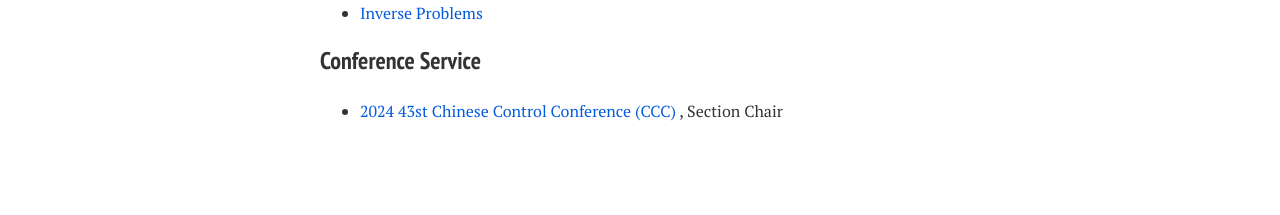
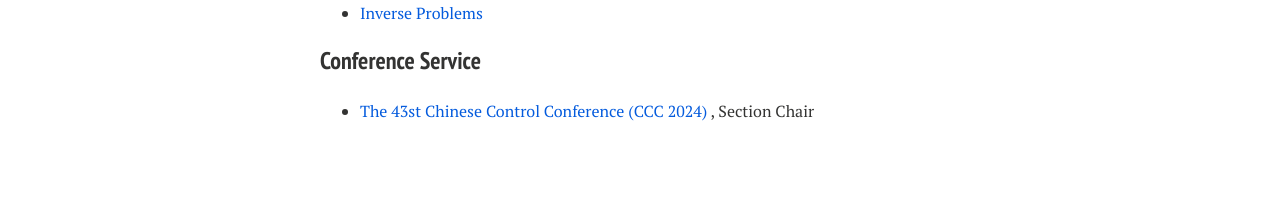
Before and after one commit to xianchaoxiu/xianchaoxiu.github.io, a Jekyll site: the page built from activity/index.md, in a window 1280 px wide. Shown: the part 778-993 px from the top of the page. Built offline with Jekyll 4.4.1, drawn with Linux system fonts in a browser that asks for light colours; nearby versions of some CDN libraries.

Commit message:
Update index.md

```diff
--- a/activity/index.md
+++ b/activity/index.md
@@ -43,4 +43,4 @@ share: false
 
 ### Conference Service
 
-* <a href="https://ccc2024.kust.edu.cn/" class="textlink" target="_blank">2024 43st Chinese Control Conference (CCC) </a>, Section Chair <br>
+* <a href="https://ccc2024.kust.edu.cn/" class="textlink" target="_blank">The 43st Chinese Control Conference (CCC 2024) </a>, Section Chair <br>
```
